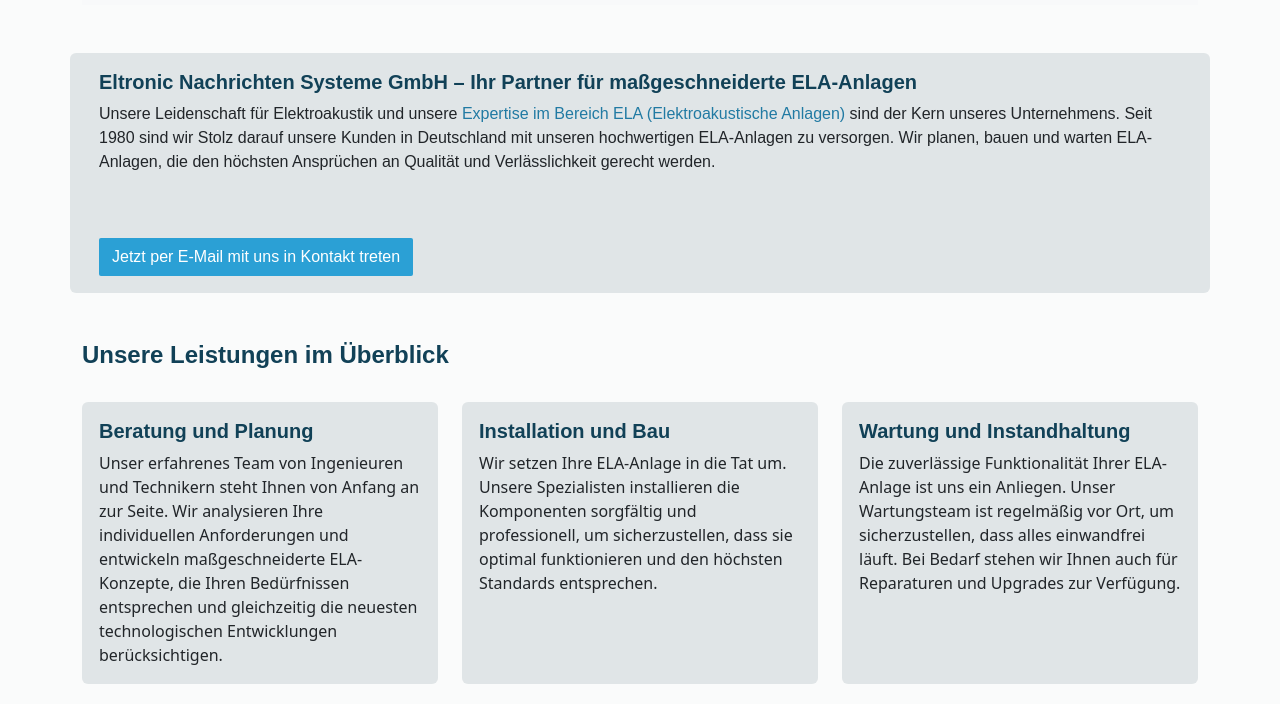
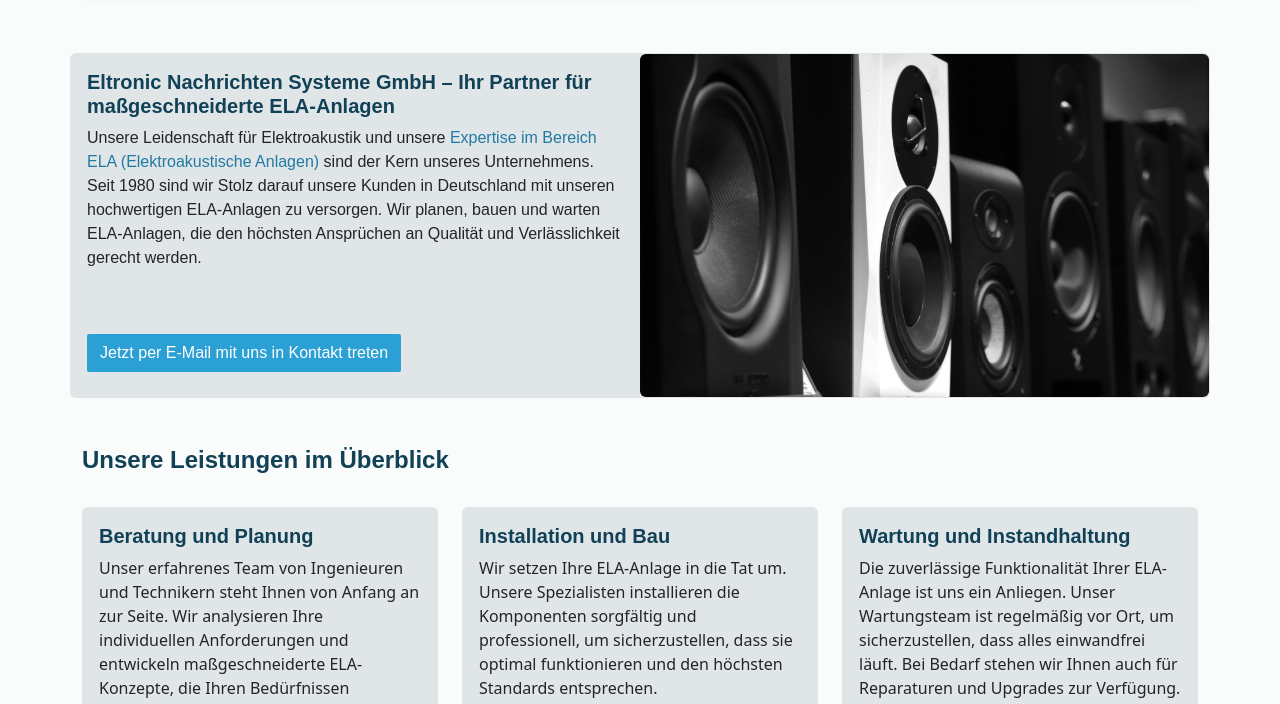
Before and after one commit to LaIsaTr/LaIsaTr.github.io, a plain HTML site: page index.html in a window 1280 px wide. Shown: the part 90-794 px from the top of the page. Drawn offline with nearby package versions, Linux system fonts and the light colour scheme; a web font is replaced by a local one.

Commit message:
added picture

```diff
--- a/index.html
+++ b/index.html
@@ -45,8 +45,10 @@
         </div>
     </div>
     <div class="container pt-5">
-        <div class="row pl-1 pr-1" id="description">
-            <div class="card no-border dark-card">
+        <div class="row" id="description">
+            <div class="card no-border dark-card pe-0 ps-0">
+                <div class="row g-0 align-items-start">
+                    <div class="col-md-6">
                         <div class="card-body">
                             <h5 class="card-title card-heading">Eltronic Nachrichten Systeme GmbH – Ihr Partner für maßgeschneiderte ELA-Anlagen
                             </h5>
@@ -61,6 +63,11 @@
                                     Jetzt per E-Mail mit uns in Kontakt treten
                                 </button>
                             </a>
+                        </div>
+                    </div>
+                    <div class="col-md-6 ps-0">
+                        <img src="assets/images/speaker.jpg" class="rounded-end rounded-start" style="width: 100%; height: auto; object-fit: contain;" alt="...">
+                    </div>
                 </div>
             </div>
         </div>
```
Also changed, not shown: assets/images/speaker.jpg (added). Lines whose indentation alone changed are shown as unchanged.
